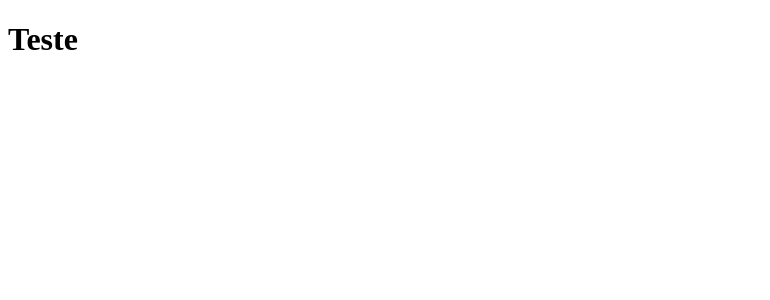
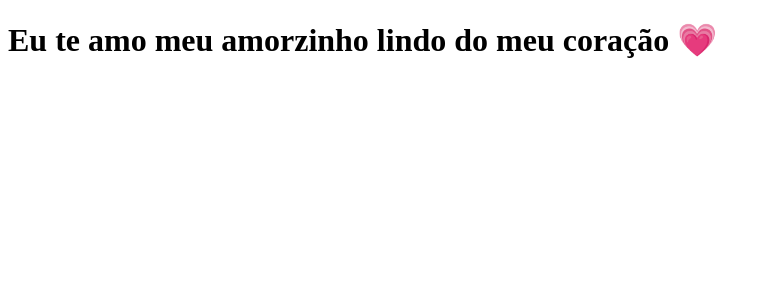
Before and after one commit to guigobecker/clone-tabnews, a Next.js app: page / in a window 1280 px wide. Shown: the top 300 px of the page, without its empty margins (0-770 px from the left). Built offline with nearby package versions, Linux system fonts and the light colour scheme.

Commit message:
feat: add return message

```diff
--- a/pages/index.js
+++ b/pages/index.js
@@ -1,5 +1,5 @@
 function Home() {
-    return <h1>Teste</h1>
+    return <h1>Eu te amo meu amorzinho lindo do meu coração 💗</h1>
 }
 
 export default Home;
```
